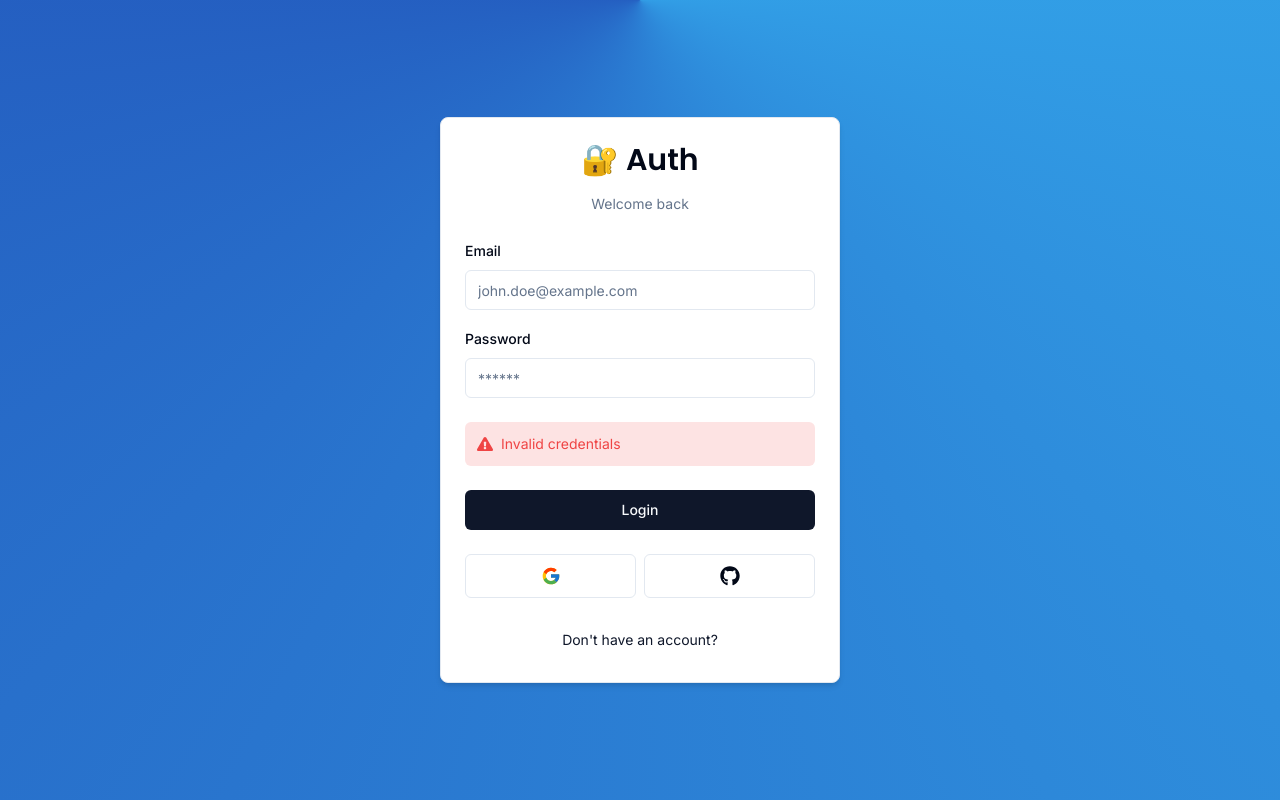
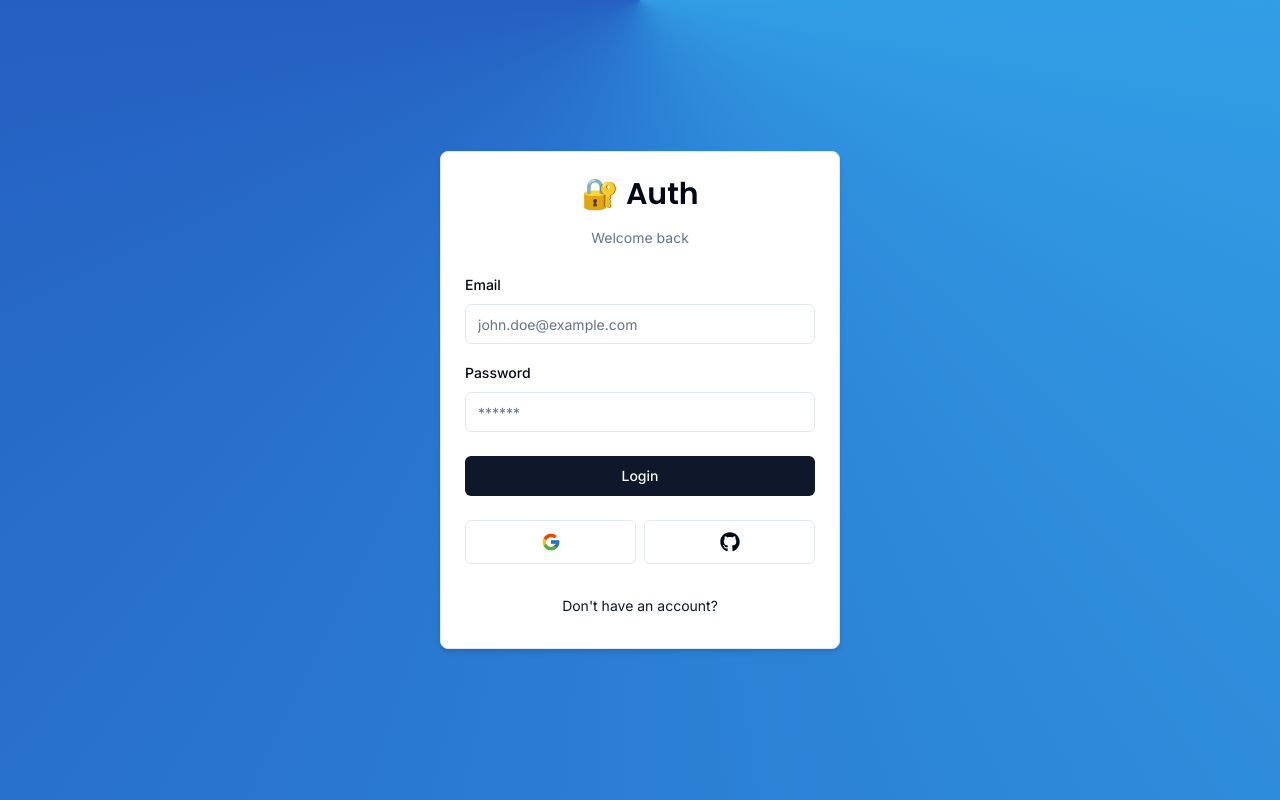
Before and after one commit to Shaaz383/next-advance-authentication, a Next.js app: page /auth/login in a window 1280 px wide. Built offline with nearby package versions, Linux system fonts and the light colour scheme; no server answers.

Commit message:
remove invalid credential

```diff
--- a/components/auth/login-form.tsx
+++ b/components/auth/login-form.tsx
@@ -21,7 +21,7 @@ import { useSearchParams } from 'next/navigation'
 
 const LoginForm = () => {
   const searchParams = useSearchParams();
-  const urlError = searchParams.get("error") === "OAuthAccountNotLinked" ? "Email already in use " : "Invalid credentials "
+  const urlError = searchParams.get("error") === "OAuthAccountNotLinked" ? "Email already in use " : ""
 
 
   const [error , setError] = useState<string | undefined>("");
```
